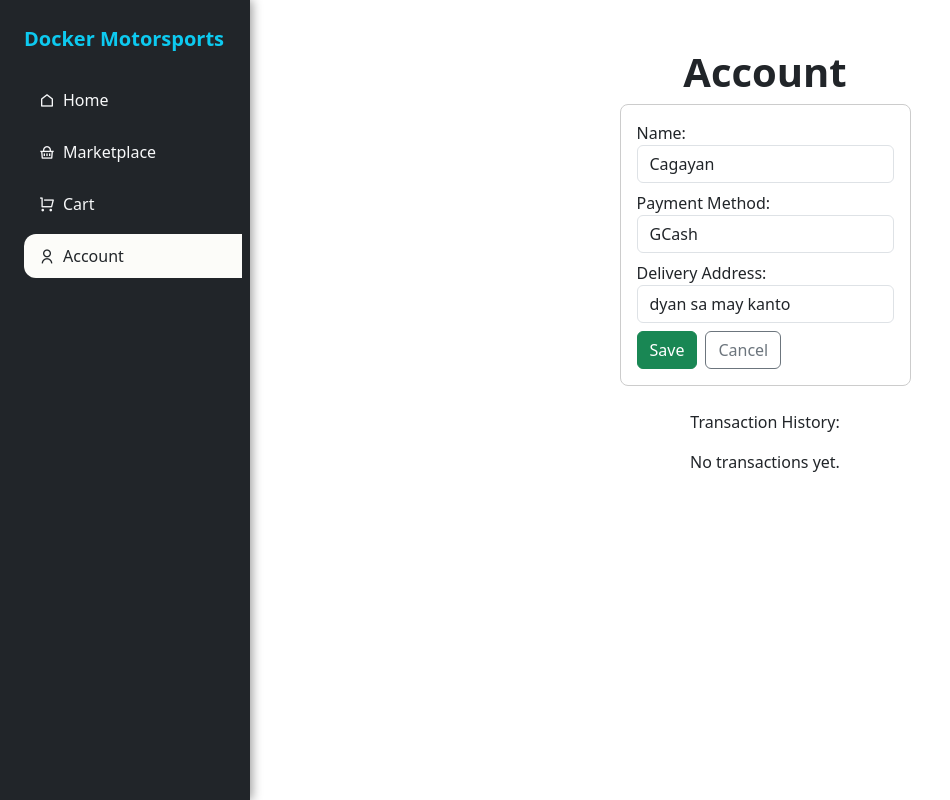
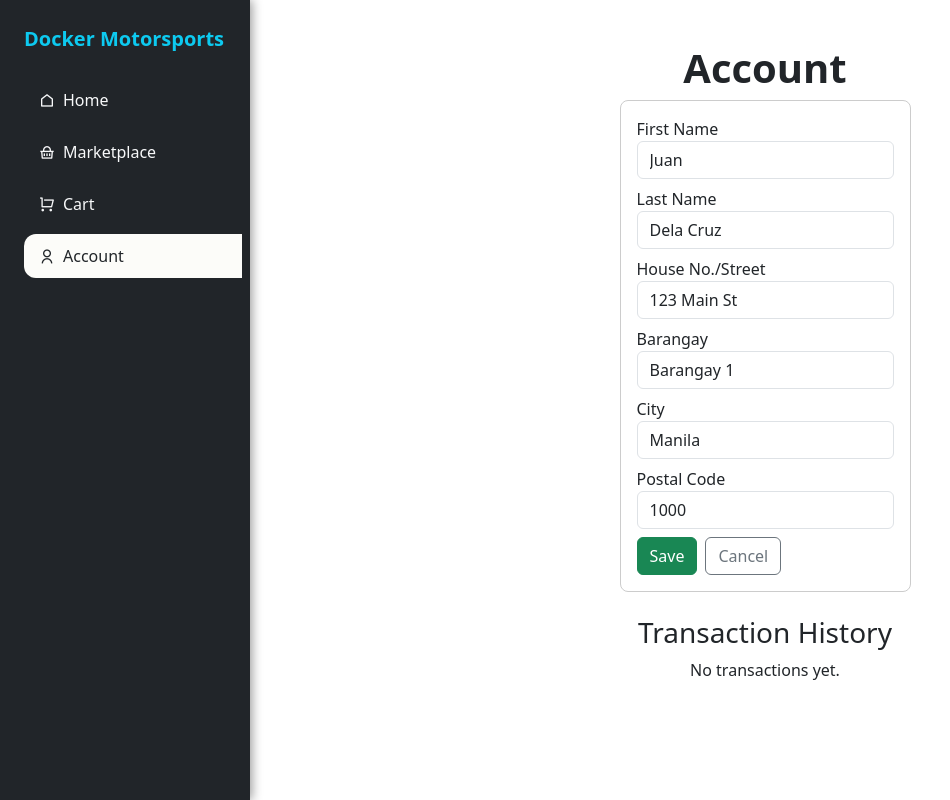
Before and after one commit to CSselrahC/appdev-midterm-ecommerce, a React (Create React App) app: page /user in a window 1280 px wide. Both pictures are taken after a click on the button "Edit Details". Shown: the whole page, without its empty margins (0-950 px from the left). Built offline with nearby package versions, Linux system fonts and the light colour scheme.

Commit message:
fixed the contact information

```diff
--- a/src/App.css
+++ b/src/App.css
@@ -2,12 +2,16 @@
   text-align: center;
 }
 
+.app-container {
+  display: flex;
+  min-height: 100vh;
+}
 
 .main-content {
-  min-height: 400px;
-  transition: margin-left 0.3s;
+  margin-left: 250px;
+  flex-grow: 1;
+  padding: 20px;
 }
-
 
 /* Sidebar styles */
 .sidebar {
@@ -29,7 +33,6 @@
   }
 }
 
-
 /* Sidebar links - Override Bootstrap Nav.Link defaults */
 .sidebar-link {
   color: #f8f9fa !important;
@@ -43,14 +46,12 @@
   background-color: transparent !important;
 }
 
-
 /* Remove Bootstrap's default hover/focus styles */
 .sidebar-link:hover,
 .sidebar-link:focus {
   background-color: transparent !important;
   color: #f8f9fa !important;
 }
-
 
 /* Hover effect — lightens buttons with rounded edges */
 .sidebar-link:hover:not(.active) {
@@ -63,7 +64,6 @@
   margin-right: -16px;
   padding-right: 31px;
 }
-
 
 /* Active state - highlighted with light background that bleeds to the right */
 .sidebar-link.active {
@@ -78,14 +78,12 @@
   padding-right: 31px;
 }
 
-
 /* Ensure active state doesn't get Bootstrap hover styles */
 .sidebar-link.active:hover,
 .sidebar-link.active:focus {
   background-color: #fcfcf9 !important;
   color: #212529 !important;
 }
-
 
 /* Footer */
 footer {
@@ -94,7 +92,6 @@ footer {
   width: 100%;
 }
 
-
 /* Mobile Toggle Button */
 .btn-dark {
   background-color: #212529;
@@ -102,7 +99,6 @@ footer {
   transition: background-color 0.2s;
 }
 
-
 .btn-dark:hover {
   background-color: #343a40;
 }
--- a/src/App.js
+++ b/src/App.js
@@ -10,21 +10,25 @@ import ProductDetails from './components/ProductDetails';
 import Checkout from './components/Checkout';
 import User from './components/User';
 
-
 function App() {
   const [cart, setCart] = useState([]);
   const [transactions, setTransactions] = useState([]);
   const [usedCoupons, setUsedCoupons] = useState([]);
-  // User details in state
-  const [userName, setUserName] = useState("Cagayan");
-  const [paymentMethod, setPaymentMethod] = useState("GCash");
-  const [deliveryAddress, setDeliveryAddress] = useState("dyan sa may kanto");
 
+  // User details state (initial defaults)
+  const [firstName, setFirstName] = useState("Juan");
+  const [lastName, setLastName] = useState("Dela Cruz");
+  const [houseStreet, setHouseStreet] = useState("123 Main St");
+  const [barangay, setBarangay] = useState("Barangay 1");
+  const [city, setCity] = useState("Manila");
+  const [postalCode, setPostalCode] = useState("1000");
+
+  // Default payment method (will improve later)
+  const defaultPaymentMethod = "GCash";
 
   useEffect(() => {
     document.title = "Docker Motorsports";
   }, []);
-
 
   const addToCart = (productToAdd, quantityToAdd = 1) => {
     const existingProduct = cart.find(item => item.id === productToAdd.id);
@@ -39,12 +43,24 @@ function App() {
     }
   };
 
-
-  const handleTransaction = (orderItems, discount = 0, couponCode = '---') => {
+  // Updated to accept contact info from Checkout and use that for address
+  const handleTransaction = (
+    orderItems,
+    discount = 0,
+    couponCode = '---',
+    contactInfo = null,
+    paymentMethod = defaultPaymentMethod
+  ) => {
     const orderNumber = transactions.length + 1;
     const price = orderItems.reduce((sum, item) => sum + item.price * item.quantity, 0);
     const totalPrice = price - discount;
     const dateTime = new Date().toLocaleString();
+
+    // Use passed contactInfo if available, else fallback to user defaults
+    const deliveryAddress = contactInfo
+      ? `${contactInfo.houseStreet}, ${contactInfo.barangay}, ${contactInfo.city}, ${contactInfo.postalCode}`
+      : `${houseStreet}, ${barangay}, ${city}, ${postalCode}`;
+
     setTransactions([
       ...transactions,
       {
@@ -57,35 +73,54 @@ function App() {
         deliveryAddress,
         dateTime,
         items: orderItems,
-      }
+      },
     ]);
 
-    // Mark coupon as used if one was applied
     if (couponCode !== '---') {
       setUsedCoupons([...usedCoupons, couponCode]);
     }
   };
 
-
   return (
     <Router>
-      <div className="d-flex flex-column min-vh-100">
+      <div className="app-container">
         <NavBar />
-        <main className="main-content flex-fill p-4">
+        <main className="main-content">
           <Routes>
             <Route path="/" element={<Home />} />
             <Route path="/products" element={<ProductList addToCart={addToCart} />} />
-            <Route path="/product/:id" element={<ProductDetails addToCart={addToCart} />} />
             <Route path="/cart" element={<Cart cart={cart} setCart={setCart} />} />
-            <Route path="/checkout" element={<Checkout cart={cart} setCart={setCart} onTransaction={handleTransaction} usedCoupons={usedCoupons} />} />
+            <Route path="/details/:id" element={<ProductDetails addToCart={addToCart} />} />
+            <Route path="/checkout" element={
+              <Checkout
+                cart={cart}
+                setCart={setCart}
+                onTransaction={handleTransaction}
+                usedCoupons={usedCoupons}
+                defaultContactInfo={{
+                  firstName,
+                  lastName,
+                  houseStreet,
+                  barangay,
+                  city,
+                  postalCode,
+                }}
+              />
+            } />
             <Route path="/user" element={
               <User
-                userName={userName}
-                setUserName={setUserName}
-                paymentMethod={paymentMethod}
-                setPaymentMethod={setPaymentMethod}
-                deliveryAddress={deliveryAddress}
-                setDeliveryAddress={setDeliveryAddress}
+                firstName={firstName}
+                setFirstName={setFirstName}
+                lastName={lastName}
+                setLastName={setLastName}
+                houseStreet={houseStreet}
+                setHouseStreet={setHouseStreet}
+                barangay={barangay}
+                setBarangay={setBarangay}
+                city={city}
+                setCity={setCity}
+                postalCode={postalCode}
+                setPostalCode={setPostalCode}
                 transactions={transactions}
               />
             } />
@@ -96,5 +131,4 @@ function App() {
   );
 }
 
-
 export default App;
--- a/src/components/User.js
+++ b/src/components/User.js
@@ -1,47 +1,54 @@
 import React, { useState } from 'react';
-import { Link } from 'react-router-dom';
-
 
 function User({
-  userName,
-  setUserName,
-  paymentMethod,
-  setPaymentMethod,
-  deliveryAddress,
-  setDeliveryAddress,
+  firstName, setFirstName,
+  lastName, setLastName,
+  houseStreet, setHouseStreet,
+  barangay, setBarangay,
+  city, setCity,
+  postalCode, setPostalCode,
   transactions
 }) {
   const [edit, setEdit] = useState(false);
-  const [formName, setFormName] = useState(userName);
-  const [formPaymentMethod, setFormPaymentMethod] = useState(paymentMethod);
-  const [formAddress, setFormAddress] = useState(deliveryAddress);
-
+  const [formFirstName, setFormFirstName] = useState(firstName);
+  const [formLastName, setFormLastName] = useState(lastName);
+  const [formHouseStreet, setFormHouseStreet] = useState(houseStreet);
+  const [formBarangay, setFormBarangay] = useState(barangay);
+  const [formCity, setFormCity] = useState(city);
+  const [formPostalCode, setFormPostalCode] = useState(postalCode);
 
   const handleSave = (e) => {
     e.preventDefault();
-    setUserName(formName.trim() === "" ? "Unnamed" : formName);
-    setPaymentMethod(formPaymentMethod);
-    setDeliveryAddress(formAddress.trim() === "" ? "No address" : formAddress);
+    setFirstName(formFirstName.trim() === "" ? "No first name" : formFirstName);
+    setLastName(formLastName.trim() === "" ? "No last name" : formLastName);
+    setHouseStreet(formHouseStreet.trim() === "" ? "No house/street" : formHouseStreet);
+    setBarangay(formBarangay.trim() === "" ? "No barangay" : formBarangay);
+    setCity(formCity.trim() === "" ? "No city" : formCity);
+    setPostalCode(formPostalCode.trim() === "" ? "No postal code" : formPostalCode);
     setEdit(false);
   };
 
-
   const handleCancel = () => {
-    setFormName(userName);
-    setFormPaymentMethod(paymentMethod);
-    setFormAddress(deliveryAddress);
+    setFormFirstName(firstName);
+    setFormLastName(lastName);
+    setFormHouseStreet(houseStreet);
+    setFormBarangay(barangay);
+    setFormCity(city);
+    setFormPostalCode(postalCode);
     setEdit(false);
   };
-
 
   return (
     <div className="text-center">
       <h1 className="fw-bold mt-4">Account</h1>
       {!edit ? (
         <div>
-          <p>Name: {userName}</p>
-          <p>Payment Option: {paymentMethod}</p>
-          <p>Delivery Address: {deliveryAddress}</p>
+          <p>First Name: {firstName}</p>
+          <p>Last Name: {lastName}</p>
+          <p>House No./Street: {houseStreet}</p>
+          <p>Barangay: {barangay}</p>
+          <p>City: {city}</p>
+          <p>Postal Code: {postalCode}</p>
           <button className="btn btn-secondary mb-3" onClick={() => setEdit(true)}>
             Edit Details
           </button>
@@ -59,46 +66,79 @@ function User({
           onSubmit={handleSave}
         >
           <div className="mb-2">
-            <label>Name: </label>
+            <label>First Name</label>
             <input
               className="form-control"
               type="text"
-              value={formName}
-              onChange={e => setFormName(e.target.value)}
+              value={formFirstName}
+              onChange={e => setFormFirstName(e.target.value)}
               required
             />
           </div>
           <div className="mb-2">
-            <label>Payment Method: </label>
-            <select
-              className="form-control"
-              value={formPaymentMethod}
-              onChange={e => setFormPaymentMethod(e.target.value)}
-              required
-            >
-              <option value="GCash">GCash</option>
-              <option value="Cash on Delivery">Cash on Delivery</option>
-            </select>
-          </div>
-          <div className="mb-2">
-            <label>Delivery Address: </label>
+            <label>Last Name</label>
             <input
               className="form-control"
               type="text"
-              value={formAddress}
-              onChange={e => setFormAddress(e.target.value)}
+              value={formLastName}
+              onChange={e => setFormLastName(e.target.value)}
+              required
+            />
+          </div>
+          <div className="mb-2">
+            <label>House No./Street</label>
+            <input
+              className="form-control"
+              type="text"
+              value={formHouseStreet}
+              onChange={e => setFormHouseStreet(e.target.value)}
+              required
+            />
+          </div>
+          <div className="mb-2">
+            <label>Barangay</label>
+            <input
+              className="form-control"
+              type="text"
+              value={formBarangay}
+              onChange={e => setFormBarangay(e.target.value)}
+              required
+            />
+          </div>
+          <div className="mb-2">
+            <label>City</label>
+            <input
+              className="form-control"
+              type="text"
+              value={formCity}
+              onChange={e => setFormCity(e.target.value)}
+              required
+            />
+          </div>
+          <div className="mb-2">
+            <label>Postal Code</label>
+            <input
+              className="form-control"
+              type="text"
+              value={formPostalCode}
+              onChange={e => setFormPostalCode(e.target.value)}
               required
             />
           </div>
           <button type="submit" className="btn btn-success me-2">
             Save
           </button>
-          <button type="button" className="btn btn-outline-secondary" onClick={handleCancel}>
+          <button
+            type="button"
+            className="btn btn-outline-secondary"
+            onClick={handleCancel}
+          >
             Cancel
           </button>
         </form>
       )}
-      <p className="mt-4">Transaction History:</p>
+
+      <h3 className="mt-4">Transaction History</h3>
       <div style={{ overflowX: "auto" }}>
         {transactions.length === 0 ? (
           <p>No transactions yet.</p>
@@ -107,7 +147,7 @@ function User({
             borderCollapse: "collapse",
             margin: "0 auto",
             textAlign: "left",
-            minWidth: "400px"
+            minWidth: "600px"
           }}>
             <thead>
               <tr style={{ backgroundColor: "#f2f2f2" }}>
@@ -142,5 +182,4 @@ function User({
   );
 }
 
-
 export default User;
```
Also changed, not shown: src/components/Checkout.js (+25 -28 lines).
